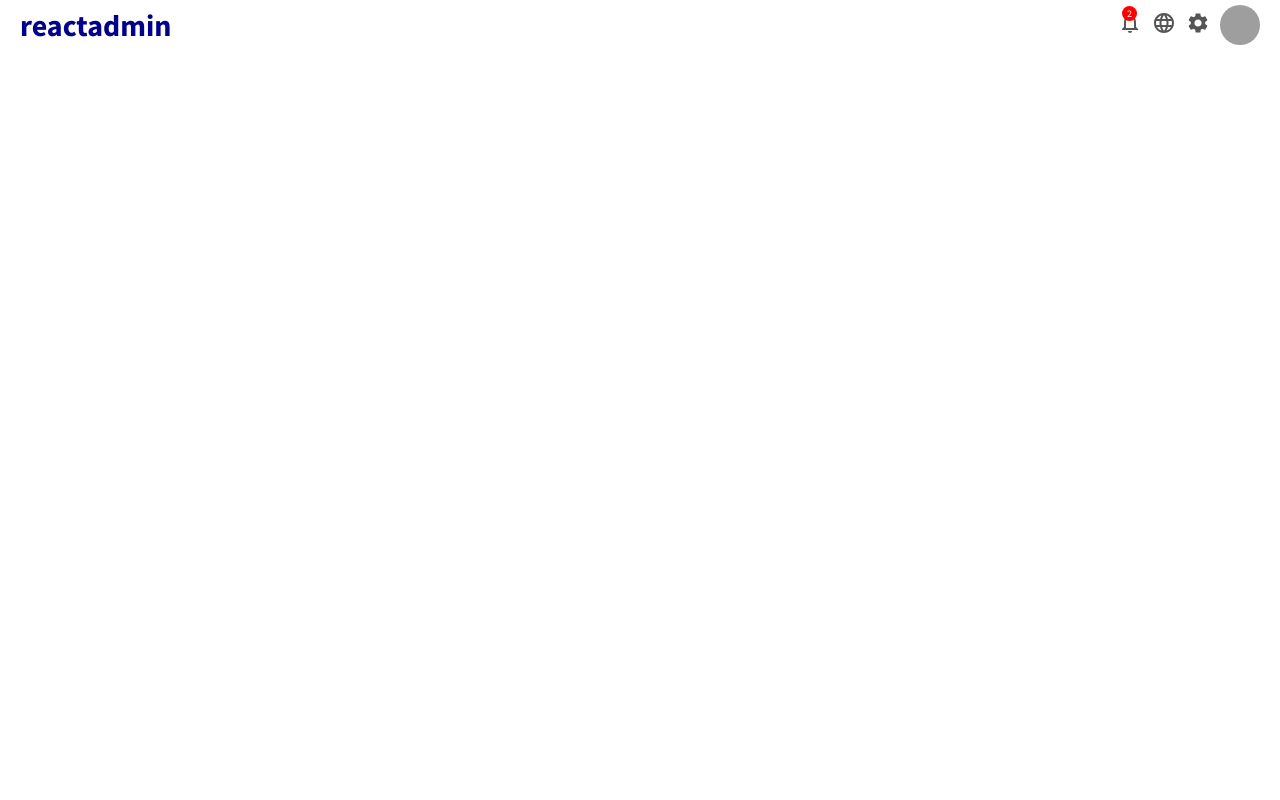
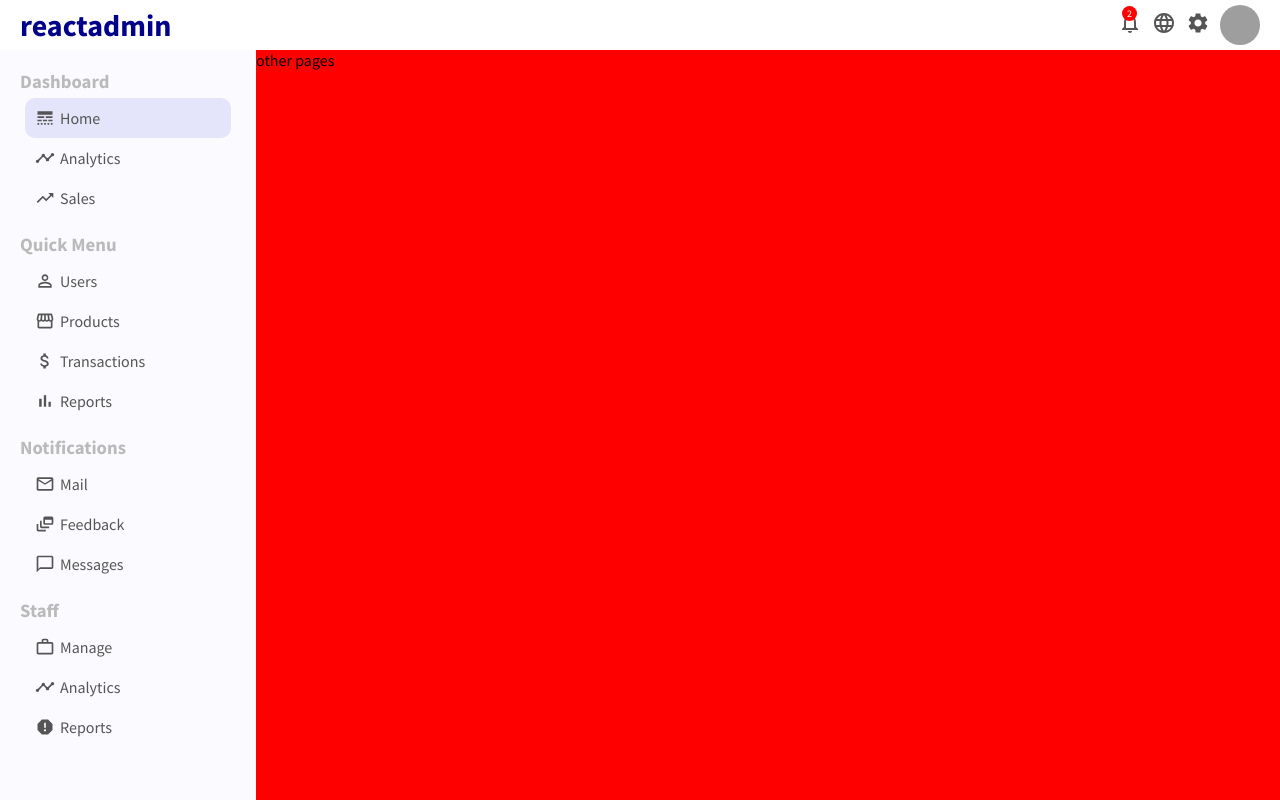
Before and after one commit to kumarrohan2804/admin_dashboard, a React (Create React App) app: page / in a window 1280 px wide. Built offline with nearby package versions, Linux system fonts and the light colour scheme; grey boxes are pictures that could not be loaded.

Commit message:
sidebar of the dashboard

```diff
--- a/src/App.js
+++ b/src/App.js
@@ -1,10 +1,16 @@
 import React from 'react';
+import Sidebar from './Components/Sidebar/Sidebar';
 import TopBar from './Components/TopBar/TopBar';
+import "./app.css";
 
 function App() {
   return (
     <div className="App">
       <TopBar />
+      <div className="container">
+        <Sidebar />
+        <div className="others">other pages</div>
+      </div>
     </div>
   );
 }
--- /dev/null
+++ b/src/Components/Sidebar/Sidebar.jsx
@@ -0,0 +1,86 @@
+import React from 'react';
+import "./sidebar.css";
+import {LineStyle,Timeline,TrendingUp,PermIdentity,Storefront,AttachMoney,BarChart,MailOutline,DynamicFeed,ChatBubbleOutline,WorkOutline,Report,} from "@material-ui/icons";
+
+const Sidebar = () => {
+    return (
+        <div className="sidebar">
+            <div className="sidebarWrapper">
+                <div className="sidebarMenu">
+                    <h3 className="sidebarTitle">Dashboard</h3>
+                    <ul className="sidebarList">
+                        <li className="sidebarListItem active">
+                            <LineStyle className="sidebarIcon"/>
+                            Home
+                        </li>
+                        <li className="sidebarListItem">
+                            <Timeline className="sidebarIcon"/>
+                            Analytics
+                        </li>
+                        <li className="sidebarListItem">
+                            <TrendingUp className="sidebarIcon"/>
+                            Sales
+                        </li>
+                    </ul>
+                </div>
+                <div className="sidebarMenu">
+                    <h3 className="sidebarTitle">Quick Menu</h3>
+                    <ul className="sidebarList">
+                        <li className="sidebarListItem">
+                            <PermIdentity className="sidebarIcon"/>
+                            Users
+                        </li>
+                        <li className="sidebarListItem">
+                            <Storefront className="sidebarIcon"/>
+                            Products
+                        </li>
+                        <li className="sidebarListItem">
+                            <AttachMoney className="sidebarIcon"/>
+                            Transactions
+                        </li>
+                        <li className="sidebarListItem">
+                            <BarChart className="sidebarIcon"/>
+                            Reports
+                        </li>
+                    </ul>
+                </div>
+                <div className="sidebarMenu">
+                    <h3 className="sidebarTitle">Notifications</h3>
+                    <ul className="sidebarList">
+                        <li className="sidebarListItem">
+                            <MailOutline className="sidebarIcon"/>
+                            Mail
+                        </li>
+                        <li className="sidebarListItem">
+                            <DynamicFeed className="sidebarIcon"/>
+                            Feedback
+                        </li>
+                        <li className="sidebarListItem">
+                            <ChatBubbleOutline className="sidebarIcon"/>
+                            Messages
+                        </li>
+                    </ul>
+                </div>
+                <div className="sidebarMenu">
+                    <h3 className="sidebarTitle">Staff</h3>
+                    <ul className="sidebarList">
+                        <li className="sidebarListItem">
+                            <WorkOutline className="sidebarIcon"/>
+                            Manage
+                        </li>
+                        <li className="sidebarListItem">
+                            <Timeline className="sidebarIcon"/>
+                            Analytics
+                        </li>
+                        <li className="sidebarListItem">
+                            <Report className="sidebarIcon"/>
+                            Reports
+                        </li>
+                    </ul>
+                </div>
+            </div>
+        </div>
+    )
+}
+
+export default Sidebar
--- /dev/null
+++ b/src/Components/Sidebar/sidebar.css
@@ -0,0 +1,38 @@
+.sidebar {
+  flex: 1;
+  height: calc(100vh - 50px);
+  background-color: rgb(251, 251, 255);
+  position: sticky;
+  top: 50px;
+}
+.sidebarWrapper {
+  padding: 20px;
+  color: #555;
+}
+.sidebarMenu {
+  margin-bottom: 10px;
+}
+.sidebarTitle {
+  font-style: 13px;
+  color: rgb(187, 186, 186);
+}
+
+.sidebarList {
+  list-style: none;
+  padding: 5px;
+}
+.sidebarListItem {
+  padding: 5px;
+  cursor: pointer;
+  display: flex;
+  align-items: center;
+  border-radius: 10px;
+}
+.sidebarListItem.active,
+.sidebarListItem:hover {
+  background-color: rgb(228, 228, 250);
+}
+.sidebarIcon {
+  margin: 5px;
+  font-size: 20px !important;
+}
--- /dev/null
+++ b/src/app.css
@@ -0,0 +1,8 @@
+.container {
+  display: flex;
+}
+
+.others {
+  flex: 4;
+  background-color: red;
+}
```
